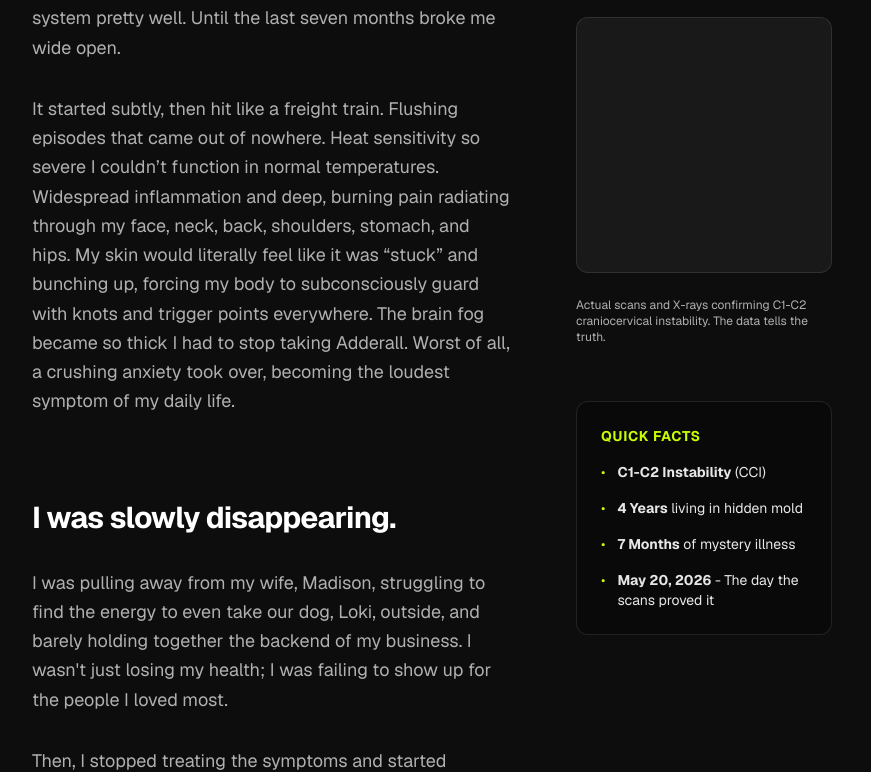
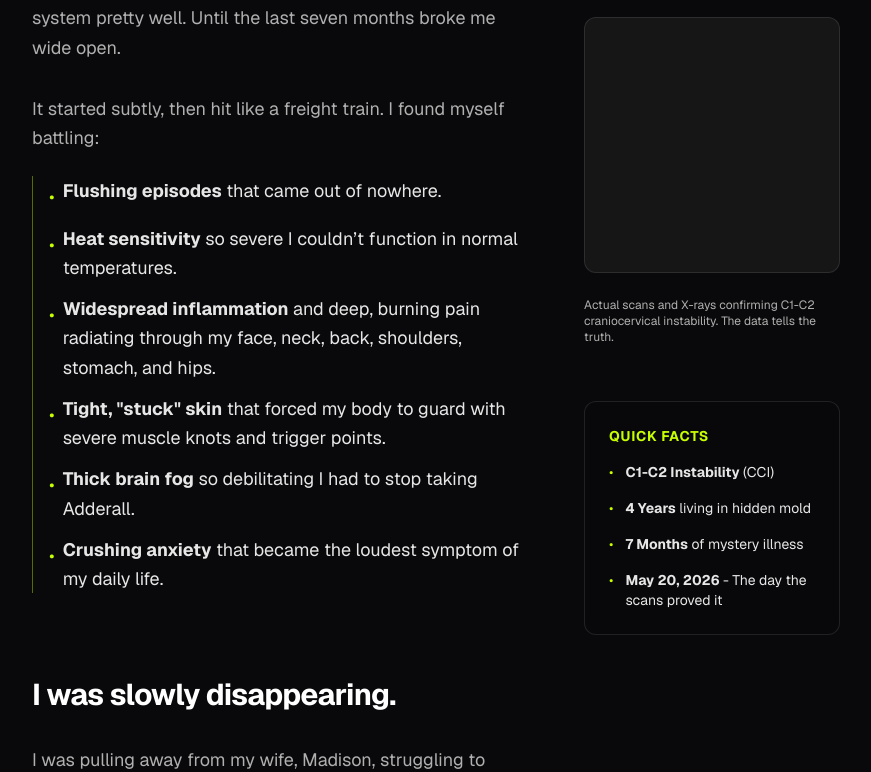
Before and after one commit to andrebrassfield/doseofproof, a Next.js app: page /about in a window 1280 px wide. Shown: the part 669-1441 px from the top of the page, without its empty margins (208-1079 px from the left). Built offline with nearby package versions, Linux system fonts and the light colour scheme.

Commit message:
feat: content and conversion polish on About page, adding CTAs and newsletter block

```diff
--- a/src/app/about/page.tsx
+++ b/src/app/about/page.tsx
@@ -1,12 +1,42 @@
+"use client";
+
 import { SafeImage as Image } from "@/components/ui/SafeImage";
 import { Navbar } from "@/components/layout/Navbar";
 import { Footer } from "@/components/layout/Footer";
+import { useState } from "react";
+import Link from "next/link";
+import { Button } from "@/components/ui/Button";
 
 export default function About() {
+  const [email, setEmail] = useState("");
+  const [loading, setLoading] = useState(false);
+  const [success, setSuccess] = useState(false);
+
+  const handleSubmit = async (e: React.FormEvent) => {
+    e.preventDefault();
+    setLoading(true);
+    try {
+      const res = await fetch("/api/lead", {
+        method: "POST",
+        headers: { "Content-Type": "application/json" },
+        body: JSON.stringify({ email }),
+      });
+      if (res.ok) {
+        setSuccess(true);
+        setEmail("");
+      } else {
+        alert("Something went wrong. Please try again.");
+      }
+    } catch (err) {
+      alert("Failed to submit.");
+    }
+    setLoading(false);
+  };
+
   return (
     <>
       <Navbar />
-      <main className="flex-1 pt-32 pb-24">
+      <main className="flex-1 pt-32 pb-24 bg-zinc-950">
         <article className="max-w-4xl mx-auto px-6 lg:px-12">
 
           <header className="mb-16">
@@ -28,9 +58,37 @@ export default function About() {
                 For most of my life, I thought I was handling my own system pretty well. Until the last seven months broke me wide open.
               </p>
 
-              <p>
-                It started subtly, then hit like a freight train. Flushing episodes that came out of nowhere. Heat sensitivity so severe I couldn’t function in normal temperatures. Widespread inflammation and deep, burning pain radiating through my face, neck, back, shoulders, stomach, and hips. My skin would literally feel like it was “stuck” and bunching up, forcing my body to subconsciously guard with knots and trigger points everywhere. The brain fog became so thick I had to stop taking Adderall. Worst of all, a crushing anxiety took over, becoming the loudest symptom of my daily life.
-              </p>
+              <div className="space-y-4">
+                <p>
+                  It started subtly, then hit like a freight train. I found myself battling:
+                </p>
+                <ul className="space-y-3 pl-4 border-l border-accent/40 my-6">
+                  <li className="flex items-start gap-2 text-white/90">
+                    <span className="text-accent shrink-0 mt-1.5">•</span>
+                    <span><strong>Flushing episodes</strong> that came out of nowhere.</span>
+                  </li>
+                  <li className="flex items-start gap-2 text-white/90">
+                    <span className="text-accent shrink-0 mt-1.5">•</span>
+                    <span><strong>Heat sensitivity</strong> so severe I couldn’t function in normal temperatures.</span>
+                  </li>
+                  <li className="flex items-start gap-2 text-white/90">
+                    <span className="text-accent shrink-0 mt-1.5">•</span>
+                    <span><strong>Widespread inflammation</strong> and deep, burning pain radiating through my face, neck, back, shoulders, stomach, and hips.</span>
+                  </li>
+                  <li className="flex items-start gap-2 text-white/90">
+                    <span className="text-accent shrink-0 mt-1.5">•</span>
+                    <span><strong>Tight, "stuck" skin</strong> that forced my body to guard with severe muscle knots and trigger points.</span>
+                  </li>
+                  <li className="flex items-start gap-2 text-white/90">
+                    <span className="text-accent shrink-0 mt-1.5">•</span>
+                    <span><strong>Thick brain fog</strong> so debilitating I had to stop taking Adderall.</span>
+                  </li>
+                  <li className="flex items-start gap-2 text-white/90">
+                    <span className="text-accent shrink-0 mt-1.5">•</span>
+                    <span><strong>Crushing anxiety</strong> that became the loudest symptom of my daily life.</span>
+                  </li>
+                </ul>
+              </div>
 
               <div className="w-full h-1 mt-12 mb-8 text-accent/50">
                 <svg className="w-full h-full" preserveAspectRatio="none" fill="currentColor">
@@ -50,7 +108,7 @@ export default function About() {
               </p>
 
               <p>
-                X-rays and TyTron paraspinal infrared scans confirmed the structural root: craniocervical instability (CCI) at C1-C2 with a complete loss of the normal cervical curve. My upper neck was physically compressing my vagus nerve, knocking out the body’s natural brake on inflammation. Suspected hypermobile Ehlers-Danlos Syndrome (hEDS) explained the ligament laxity allowing all this mechanical chaos.
+                X-rays and TyTron paraspinal infrared scans confirmed the structural root: <strong><Link href="/blogs/cci/craniocervical-instability-explained" className="text-white hover:text-accent underline transition-colors">craniocervical instability (CCI)</Link></strong> at C1-C2 with a complete loss of the normal cervical curve. My upper neck was physically compressing my <strong>vagus nerve</strong>, knocking out the body’s natural brake on inflammation—a process well-documented in clinical research on the cholinergic anti-inflammatory reflex (see <a href="https://pubmed.ncbi.nlm.nih.gov/12490958/" target="_blank" rel="noopener noreferrer" className="text-accent hover:underline font-mono text-sm">[Nature 2002]</a> and Hauser's work on cervical autonomic dysfunction <a href="https://pubmed.ncbi.nlm.nih.gov/25685246/" target="_blank" rel="noopener noreferrer" className="text-accent hover:underline font-mono text-sm">[Hauser et al., 2015]</a>). Suspected <strong><Link href="/blogs/protocols/doctors-miss-series" className="text-white hover:text-accent underline transition-colors">hypermobile Ehlers-Danlos Syndrome (hEDS)</Link></strong> explained the ligament laxity allowing all this mechanical chaos.
               </p>
 
               <div className="my-10 relative w-full aspect-video rounded-xl overflow-hidden bg-zinc-900/50 border border-white/10">
@@ -60,7 +118,7 @@ export default function About() {
               </div>
 
               <p>
-                On top of the structural collapse, my environment had turned against me. I was experiencing MCAS-like mast cell activation—a relentless cascade of histamine, leukotrienes, and downstream inflammatory signals—amplified by years of living in a toxic, moldy house.
+                On top of the structural collapse, my environment had turned against me. I was experiencing <strong><Link href="/blogs/mcas/mcas-treatment-protocol-2026" className="text-white hover:text-accent underline transition-colors">mast cell activation (MCAS)</Link></strong>—a relentless cascade of histamine, leukotrienes, and downstream inflammatory signals—amplified by years of living in a toxic, moldy house.
               </p>
 
               <div className="my-10 relative w-full aspect-video rounded-xl overflow-hidden bg-zinc-900/50 border border-white/10">
@@ -96,11 +154,11 @@ export default function About() {
               </h2>
 
               <p>
-                I stopped outsourcing my health to a broken model and applied the exact same architecture I use for my logistics business to my own biology. I found the right specialists, like Dr. Jackson Chism for Blair upper cervical care. We aren't guessing—we have the scans, the X-rays, and the hard data. I am starting precise adjustments this week.
+                I stopped outsourcing my health to a broken model and applied the exact same architecture I use for my logistics business to my own biology. I found the right specialists, like <strong><a href="https://chismchiropractic.com/" target="_blank" rel="noopener noreferrer" className="text-white hover:text-accent underline transition-colors font-semibold">Dr. Jackson Chism</a></strong> for <strong><Link href="/blogs/cci/cci-upper-cervical-care" className="text-white hover:text-accent underline transition-colors">Blair upper cervical care</Link></strong> (an advanced, high-precision chiropractic framework represented by the <a href="https://www.blairchiropractic.com/" target="_blank" rel="noopener noreferrer" className="text-accent hover:underline font-semibold">Blair Chiropractic Society</a>). We aren't guessing—we have the scans, the X-rays, and the hard data. I am starting precise adjustments this week.
               </p>
 
               <p>
-                I’ve built a proprietary, custom health-tracking database to monitor my inputs and outputs. I’m dialing in vagal tone work, gentle TOS stretches, mineral balancing, NAD+ redox support, and terrain stabilization. I am no longer just chasing inflammatory mediators with medications—though Hydroxyzine has been a necessary tactical bridge for the anxiety and MCAS overlap. I am systematically attacking the upstream mechanical and environmental drivers.
+                I’ve built a proprietary, custom health-tracking database to monitor my inputs and outputs. I’m dialing in <strong><Link href="/blogs/protocols/vagus-nerve-exercises" className="text-white hover:text-accent underline transition-colors">vagal tone work</Link></strong>, <strong><Link href="/blogs/protocols/tos-stretches" className="text-white hover:text-accent underline transition-colors">gentle TOS stretches</Link></strong>, mineral balancing, <strong><Link href="/blogs/supplements/nad-supplement-guide" className="text-white hover:text-accent underline transition-colors">NAD+ redox support</Link></strong>, and terrain stabilization. I am no longer just chasing inflammatory mediators with medications—though Hydroxyzine has been a necessary tactical bridge for the anxiety and MCAS overlap. I am systematically attacking the upstream mechanical and environmental drivers.
               </p>
 
               <p>
@@ -121,6 +179,74 @@ export default function About() {
                 </p>
                 <p className="text-accent font-bold">Welcome to Dose of Proof.</p>
               </div>
+
+              {/* Actionable CTAs */}
+              <div className="mt-16 space-y-10">
+                <div className="flex flex-col sm:flex-row gap-4">
+                  <Button href="/vault" size="lg" className="flex-1 text-center justify-center">
+                    See My Current Protocol
+                  </Button>
+                  <Button href="/blogs" variant="secondary" size="lg" className="flex-1 text-center justify-center">
+                    Browse the Research
+                  </Button>
+                </div>
+
+                {/* Checklist Promo Card */}
+                <div className="border border-white/10 p-8 rounded-2xl bg-black/40 flex flex-col sm:flex-row gap-6 items-center">
+                  <div className="relative w-20 h-28 shrink-0 rounded-lg overflow-hidden border border-white/20 shadow-lg bg-zinc-900">
+                    <Image
+                      src="/marketing-assets/images/lead-magnet/checklist-cover-standalone.png"
+                      alt="Checklist Cover"
+                      fill
+                      className="object-cover"
+                    />
+                  </div>
+                  <div className="flex-1 text-center sm:text-left">
+                    <h3 className="text-lg font-bold text-white mb-2">Get the Terrain Mapping Checklist</h3>
+                    <p className="text-muted text-sm mb-4 leading-relaxed">
+                      Not sure where to start? Download the free 30-Day Mold Detox Checklist to see exactly what labs and scans I used to stabilize my environment and map my symptoms.
+                    </p>
+                    <Button href="/lead-magnet" size="sm">
+                      Download Free Checklist
+                    </Button>
+                  </div>
+                </div>
+
+                {/* Newsletter Opt-in Block */}
+                <div className="border border-accent/20 bg-accent/5 p-8 rounded-2xl relative overflow-hidden">
+                  <div className="absolute inset-0 opacity-10 pointer-events-none">
+                    <svg className="w-full h-full object-cover animate-pulse" preserveAspectRatio="none">
+                      <use href="/svgs/animated/animated-overlays.svg#pulse-ring-animation" />
+                    </svg>
+                  </div>
+
+                  <div className="relative z-10 text-center sm:text-left max-w-2xl">
+                    <h3 className="text-xl font-bold text-white mb-2">Follow the Data</h3>
+                    <p className="text-muted text-sm mb-6 leading-relaxed">
+                      I don't have the cure, but I share exactly what the data shows is working for me every week. Follow the progress.
+                    </p>
+
+                    <form onSubmit={handleSubmit} className="flex flex-col sm:flex-row gap-3">
+                      <input
+                        type="email"
+                        value={email}
+                        onChange={(e) => setEmail(e.target.value)}
+                        placeholder="Enter your email to follow the progress"
+                        className="flex-1 h-12 bg-zinc-900/80 border border-white/10 rounded-lg px-4 text-white placeholder:text-white/40 focus:outline-none focus:border-accent focus:ring-1 focus:ring-accent transition-all text-sm disabled:opacity-50"
+                        required
+                        disabled={loading || success}
+                      />
+                      <Button type="submit" disabled={loading || success} className="h-12 px-6">
+                        {loading ? "Subscribing..." : success ? "Subscribed!" : "Subscribe"}
+                      </Button>
+                    </form>
+                    {success && (
+                      <p className="text-accent text-xs mt-3 font-semibold">Success! Check your inbox to confirm your subscription.</p>
+                    )}
+                  </div>
+                </div>
+              </div>
+
             </div>
 
             <div className="w-full md:w-64 shrink-0 flex flex-col gap-6">
```
